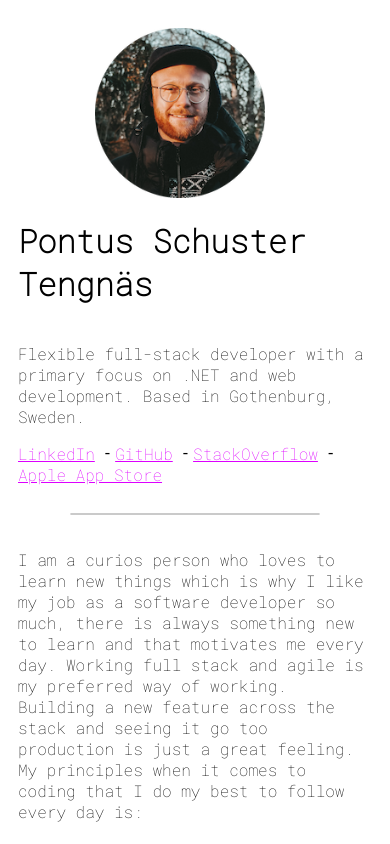
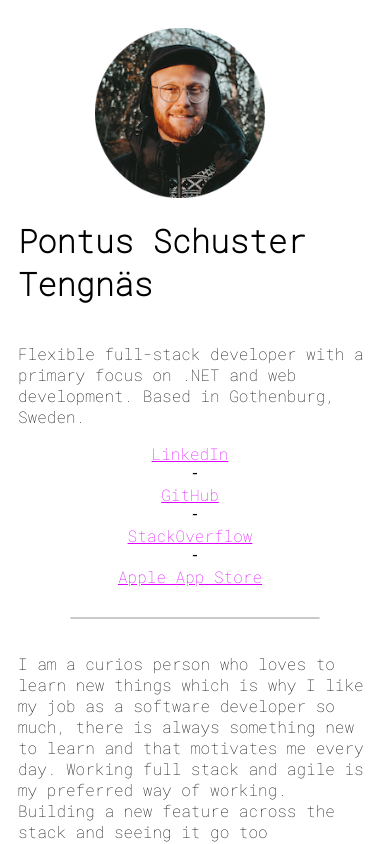
Before and after one commit to pontusntengnas/pst-computing-web, a Next.js app: page / in a window 390 px wide. Shown: the top 844 px of the page. Built offline with nearby package versions, Linux system fonts and the light colour scheme.

Commit message:
make contact responsive

```diff
--- a/features/acknowledgments/acknowledgments.tsx
+++ b/features/acknowledgments/acknowledgments.tsx
@@ -449,11 +449,11 @@ export const AcknowledgmentsPage: React.VFC<Props> = () => (
     />
 
     {acknowledgments.sort(byName).map(({ name, licenseText, url }) => (
-      <>
+      <React.Fragment key={name}>
         <Header text={name} size={2} key={name} />
         <TextLink url={url} text={url} />
         <BodyText text={licenseText} />
-      </>
+      </React.Fragment>
     ))}
   </Stack>
 );
--- a/features/contact/contact.tsx
+++ b/features/contact/contact.tsx
@@ -1,6 +1,8 @@
 import * as React from "react";
+import { useEffect, useState } from "react";
 import { Row } from "../../core-ui/building-blocks/row/row";
 import { Space } from "../../core-ui/building-blocks/space/space";
+import { Stack } from "../../core-ui/building-blocks/stack/stack";
 import { TextLink } from "../../core-ui/link/text-link";
 import { SocialLink } from "../../data-fetchers/profile/types";
 
@@ -8,15 +10,44 @@ interface Props {
   socialLinks: Array<SocialLink>;
 }
 
-export const Contact: React.VFC<Props> = ({ socialLinks }) => (
-  <Row flexWrap={"wrap"}>
+const smallScreenLimit = 600;
+
+export const Contact: React.VFC<Props> = ({ socialLinks }) => {
+  const [isSmallScreen, setIsSmallScreen] = useState(false);
+
+  useEffect(() => {
+    const checkScreenWidth = () =>
+      setIsSmallScreen(window.innerWidth < smallScreenLimit);
+
+    checkScreenWidth();
+
+    window.addEventListener("resize", checkScreenWidth);
+
+    return () => window.removeEventListener("resize", checkScreenWidth);
+  }, []);
+
+  return isSmallScreen ? (
+    <Stack centerContent>
+      <SocialLinks socialLinks={socialLinks} />
+    </Stack>
+  ) : (
+    <Row flexWrap={"wrap"}>
+      <SocialLinks socialLinks={socialLinks} />
+    </Row>
+  );
+};
+
+const SocialLinks: React.VFC<Props> = ({ socialLinks }) => (
+  <>
     {socialLinks.map(({ url, name }, index) => (
-      <Row key={name}>
-        <TextLink url={url} text={name} newTab />
-        <Space width={10} />
+      <React.Fragment key={name}>
+        <Row>
+          <TextLink url={url} text={name} newTab />
+          <Space width={10} />
+        </Row>
         {index === socialLinks.length - 1 ? "" : " - "}
         <Space width={5} />
-      </Row>
+      </React.Fragment>
     ))}
-  </Row>
+  </>
 );
--- a/styles/globals.css
+++ b/styles/globals.css
@@ -8,11 +8,15 @@
 }
 
 html,
-body,
+body {
+  display: flex;
+  height: 100%;
+  width: 100%;
+}
+
 #__next {
   display: flex;
   height: 100%;
-  width: 100%;
 }
 
 p,
```
